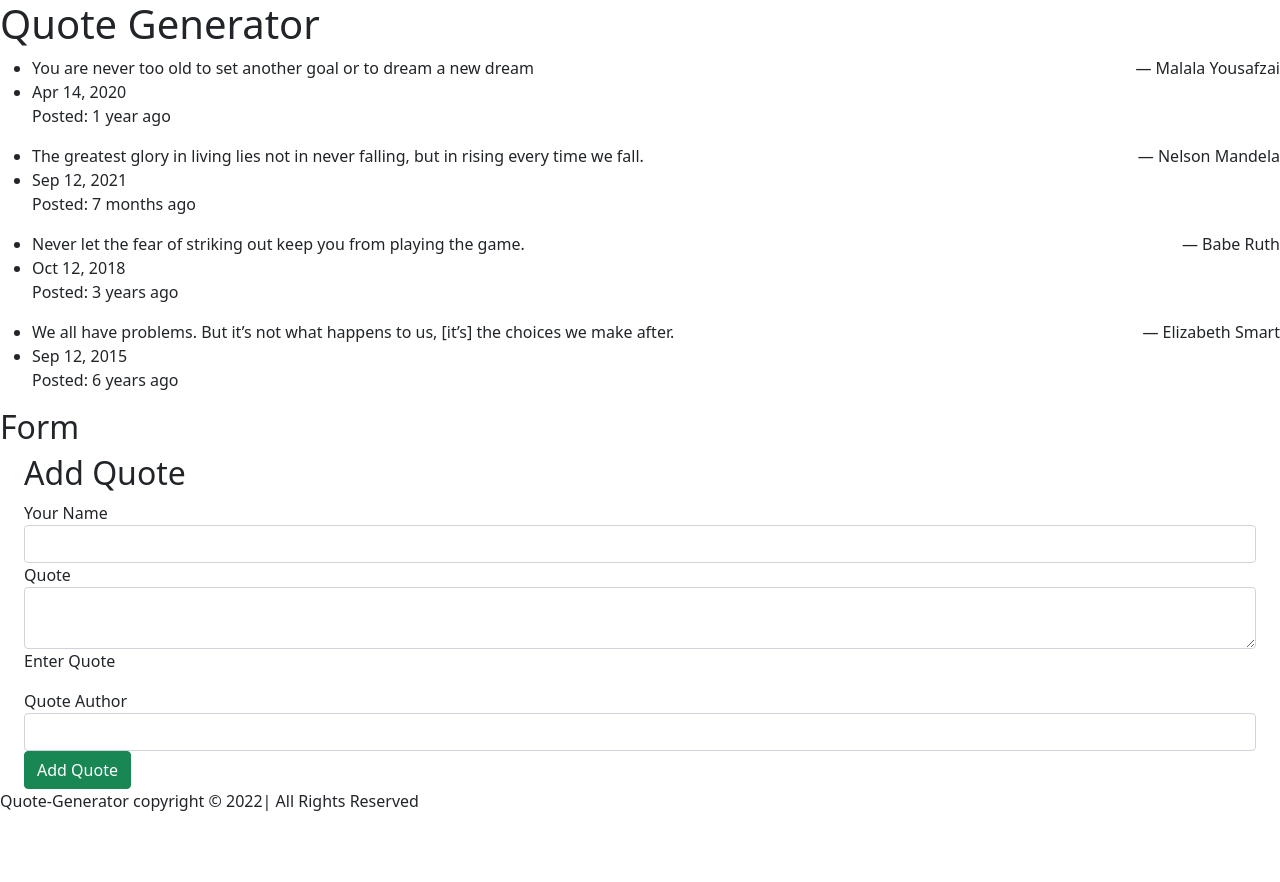
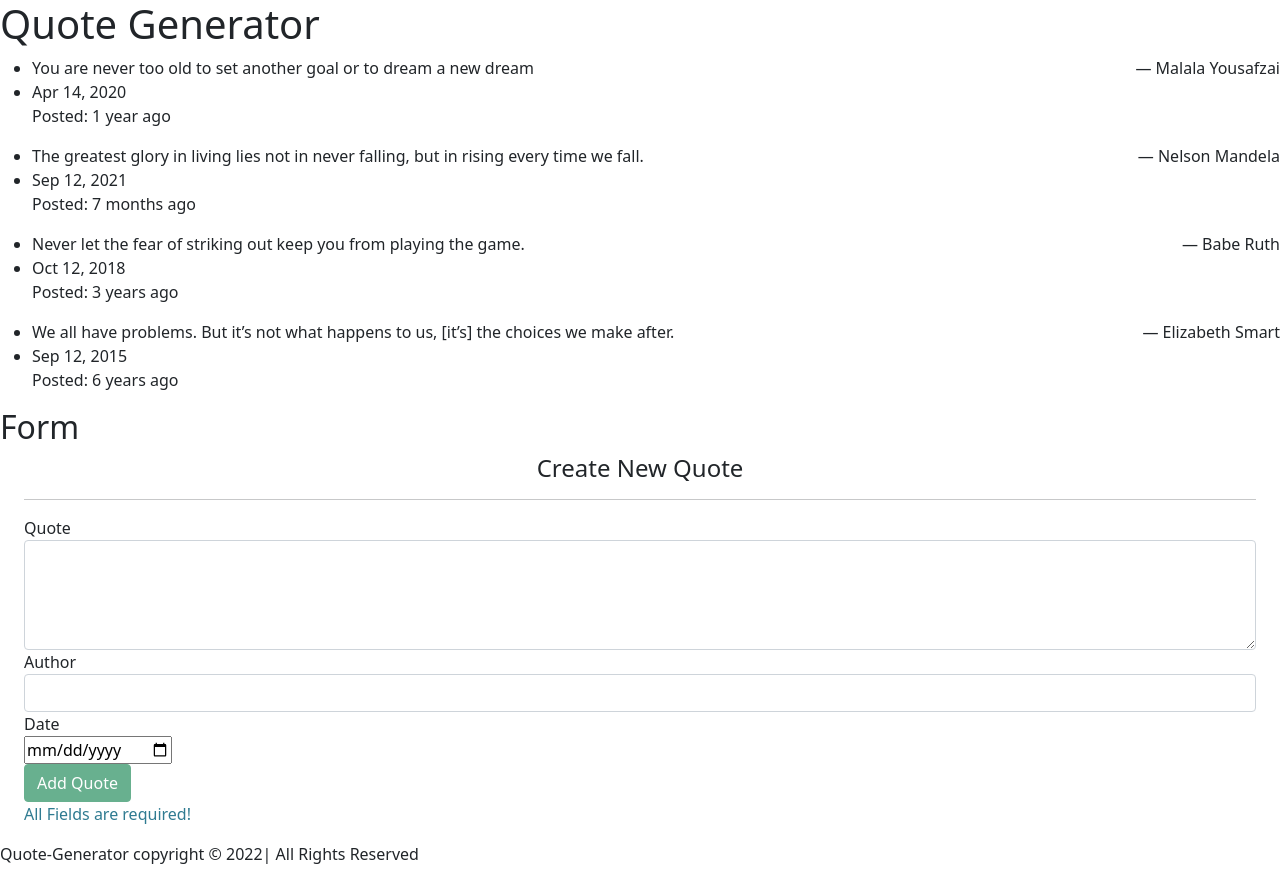
Before and after one commit to Netiar/Quote-proj, an Angular app: page / in a window 1280 px wide. Before the commit the page ends 829 px from the top, so only its background shows below. Built offline with nearby package versions, Linux system fonts and the light colour scheme.

Commit message:
modified quote-form.html

```diff
--- a/src/app/quote-form/quote-form.component.html
+++ b/src/app/quote-form/quote-form.component.html
@@ -1,32 +1,37 @@
 <div class="container-fluid">
-    <h2 class="heading">Add Quote</h2>
-    <form  (ngSubmit)="addQuote()"#quotesForm='ngForm'>
+  <h4 class="text-center">Create New Quote</h4>
+  <hr >
+  <form (ngSubmit)='Quote()'#quoteForm='ngForm'>
+      <div class="form-group">
 
-        <div class="form-group">
-          <label for="user">Your Name</label>
-          <input type="text" required class="form-control" id="user"  [(ngModel)]="newQuote.user" name="user" #user='ngModel' minlength="3">
-          <div [hidden]="user.valid || user.pristine" class="alert alert-danger">
-            <p>Username required</p>
-            {{newQuote.user}}
-          </div>
+          <label for="text">Quote</label> <br>
+          <textarea class="form-control" id="quote" rows="4"[(ngModel)]="newQuote.quote" name="quote" #quote='ngModel' required></textarea>
+          <div [hidden]="quote.valid || quote.pristine" class="alert alert-danger">
+              <p style="color: red;">Quote is required</p>
             </div>
 
+      </div>
+      <div class="form-group">
 
-        <div class="form-group">
-          <label for="quotename">Quote</label>
-          <textarea class="form-control" id="quotename" rows="2" [(ngModel)]="newQuote.quotename" name="quotename" #quotename='ngModel' ></textarea>
-          <div [hidden]="user.valid || user.pristine" class="alert alert-danger"></div>
-          <p>Enter Quote </p>
+          <label for="details">Author</label><br>
+          <input type="text"  class="form-control"[(ngModel)]="newQuote.details" name="details" #details='ngModel' id="details"required>
+          <div [hidden]="details.valid || details.pristine" class="alert alert-danger">
+              <p style="color: red;">Author is required</p>
           </div>
 
+      </div>
       <div class="form-group">
-          <label for="author">Quote Author</label>
-          <input type="text" required class="form-control" id="author"  [(ngModel)]="newQuote.author" name="author" #author='ngModel'>
-          <div [hidden]="author.valid || author.pristine">
-            <p> Authors name<p>
-          </div>
+
+          <label for="complete">Date</label> <br>
+          <input type='date' id="complete" [(ngModel)]="newQuote.completeDate" name="completeDate" #completeDate="ngModel"required>
+          <div [hidden]="completeDate.valid || completeDate.pristine" class="alert alert-danger">
+              <p>Date is required</p>
             </div>
 
-        <button type="submit" class="btn btn-success">Add Quote</button>
+      </div>
+      <button [disabled]="!quoteForm.valid"type="submit" class="btn btn-success">Add Quote</button>
+      <p class="form-error" *ngIf="!quoteForm.valid" style="color: #2f7b91 ;">
+          All Fields are required!
+        </p>
   </form>
 </div>
```
Lines whose indentation alone changed are shown as unchanged.
